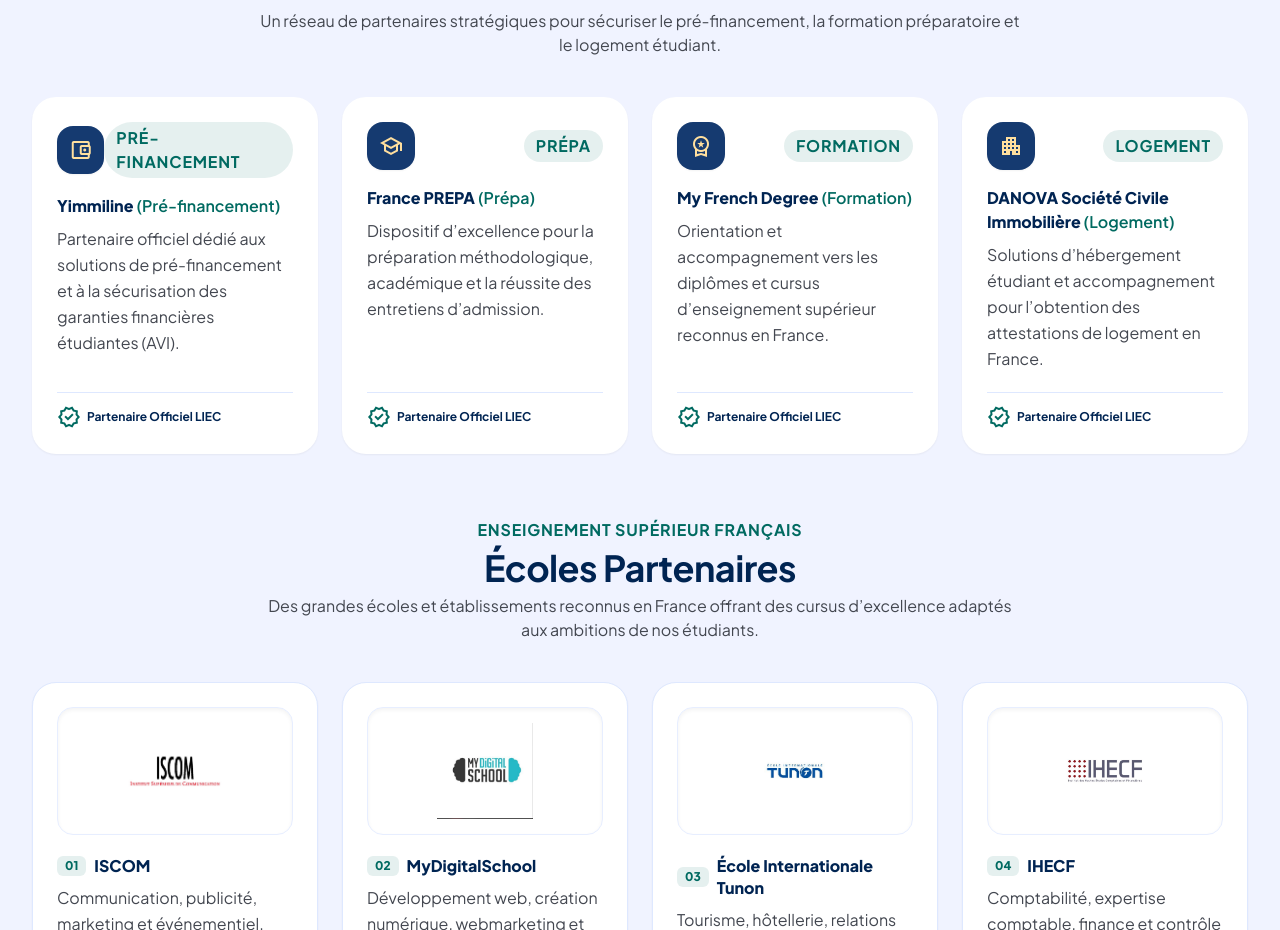
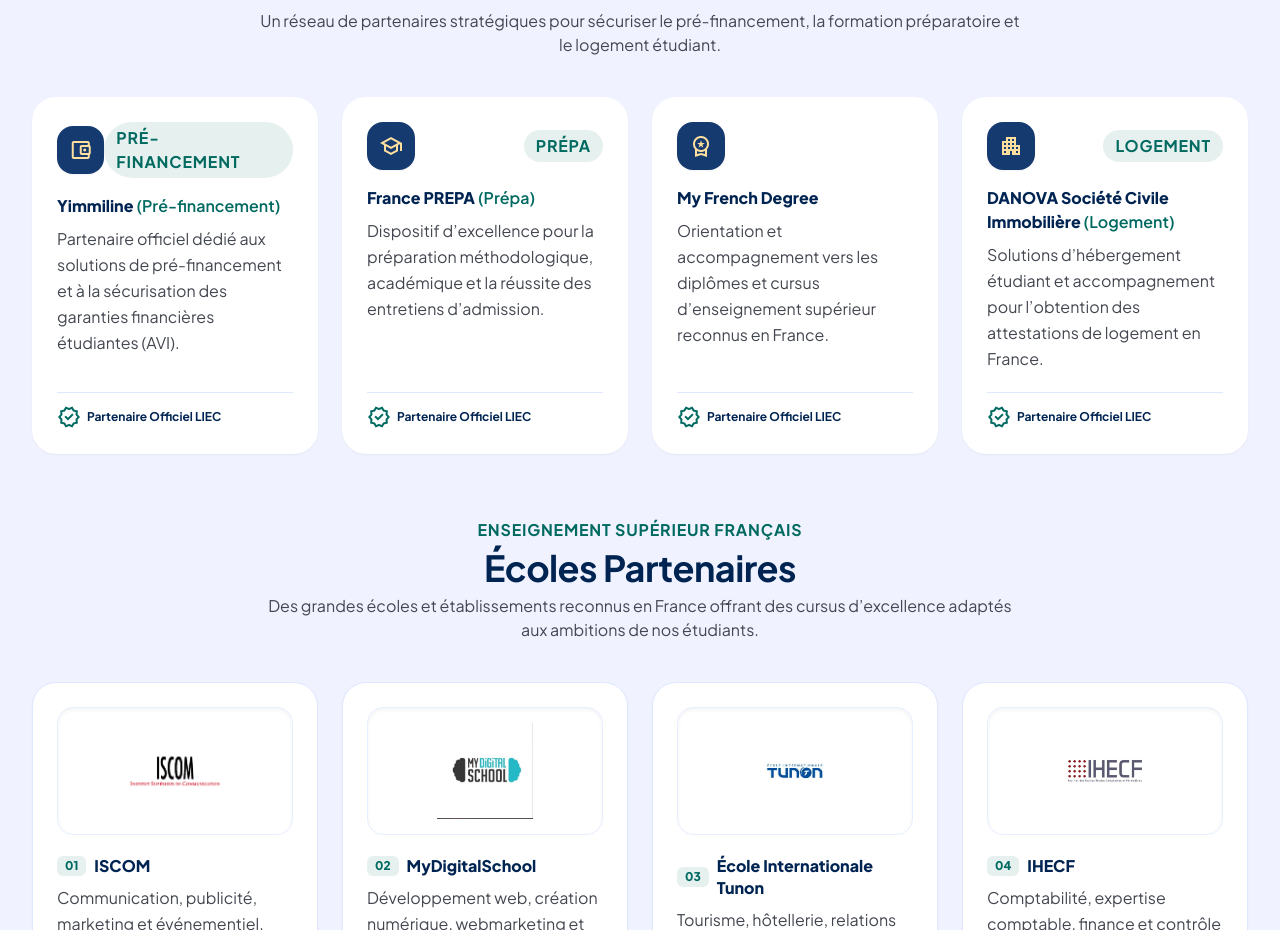
Before and after one commit to MJM30/LIEC_site_et_Solution, a Next.js app: page /a-propos in a window 1280 px wide. Shown: the part 885-1815 px from the top of the page. Built offline with nearby package versions, Linux system fonts and the light colour scheme.

Commit message:
Ajustement de l'affichage des partenaires LIEC (France PREPA : Prépa, My French Degree sans Formation)

```diff
--- a/src/app/a-propos/page.tsx
+++ b/src/app/a-propos/page.tsx
@@ -77,7 +77,7 @@
     },
     {
       name: "My French Degree",
-      category: "Formation",
+      category: "",
       icon: "workspace_premium",
       description:
         "Orientation et accompagnement vers les diplômes et cursus d’enseignement supérieur reconnus en France.",
@@ -254,15 +254,19 @@
                               {partner.icon}
                             </span>
                           </div>
+                          {partner.category && (
                             <span className="px-3 py-1 rounded-full bg-secondary/10 text-secondary font-label-sm font-bold uppercase tracking-wider">
                               {partner.category}
                             </span>
+                          )}
                         </div>
                         <h3 className="font-headline-md text-primary font-extrabold mb-2">
                           {partner.name}{" "}
+                          {partner.category && (
                             <span className="text-secondary font-semibold text-base">
                               ({partner.category})
                             </span>
+                          )}
                         </h3>
                         <p className="font-body-md text-on-surface-variant leading-relaxed">
                           {partner.description}
```
Lines whose indentation alone changed are shown as unchanged.
